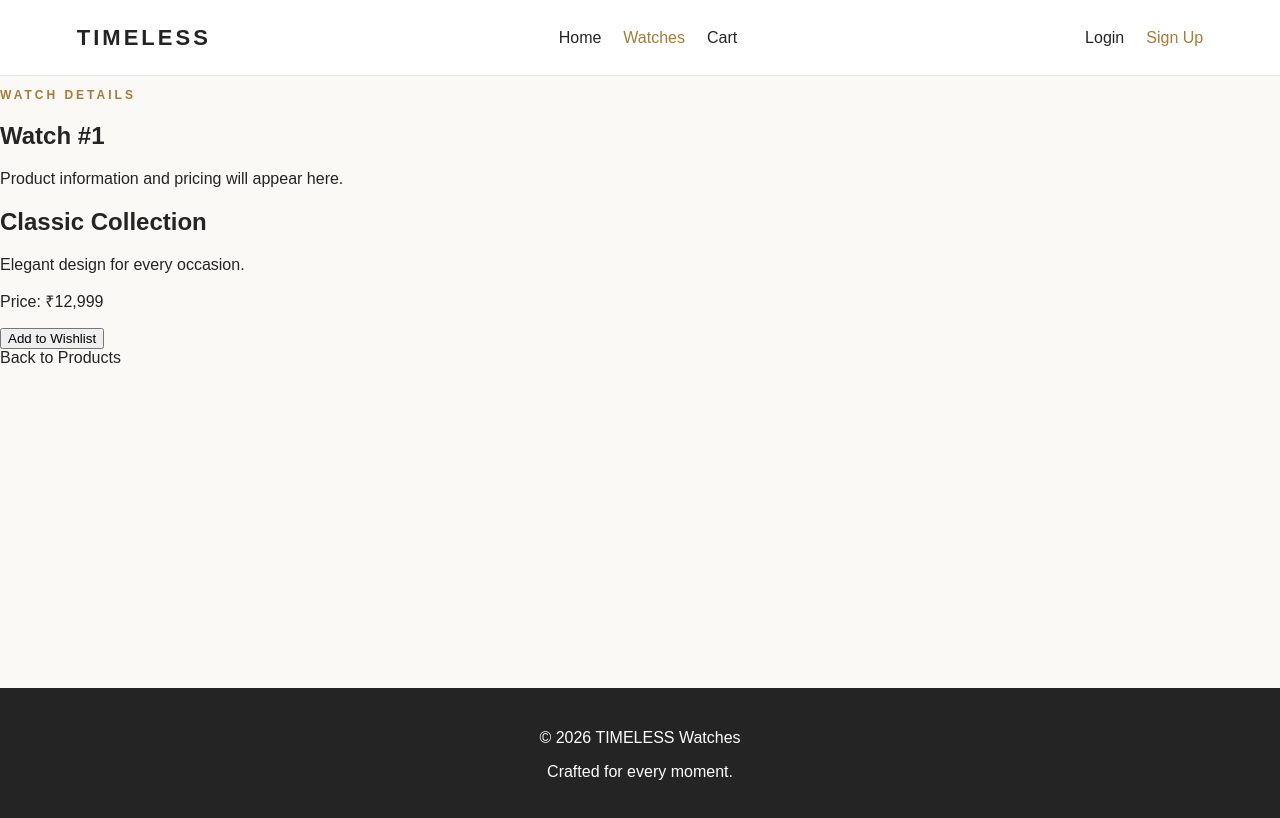
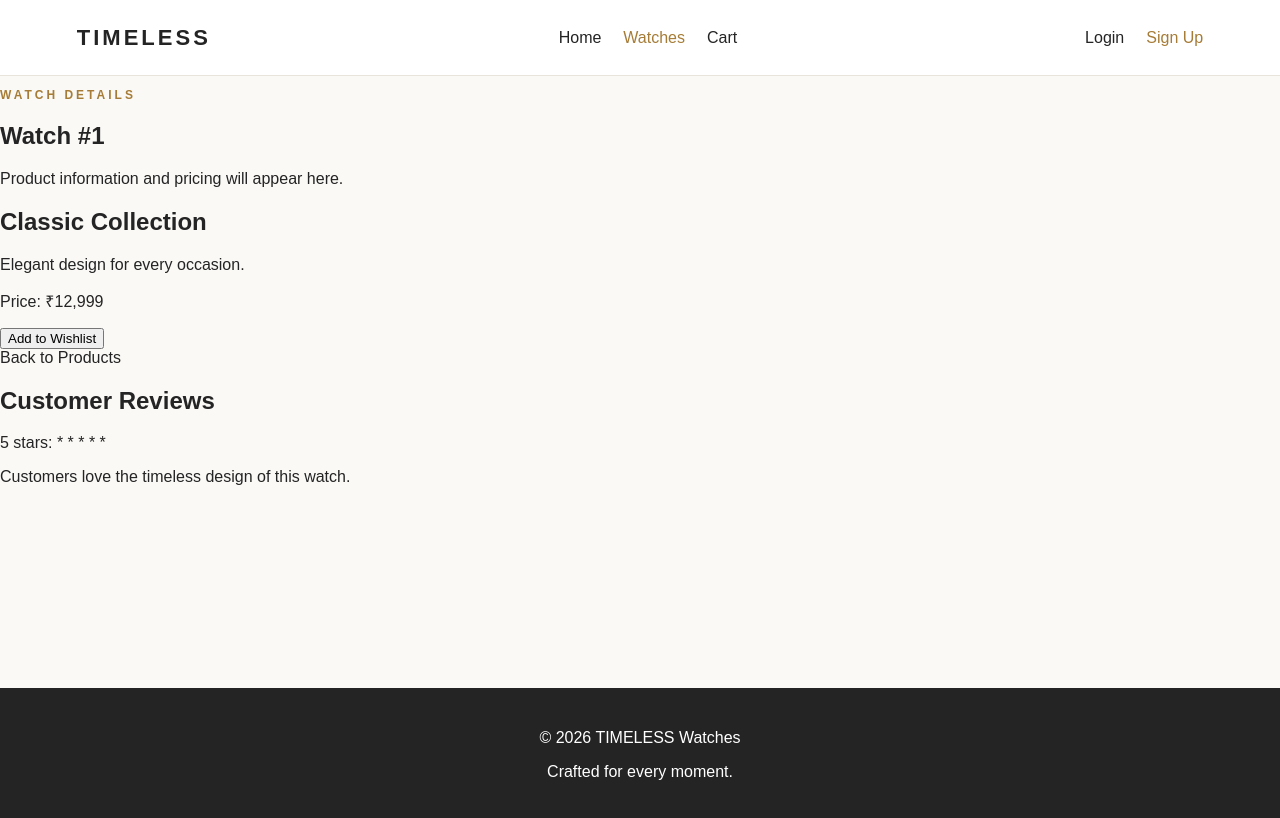
Before and after one commit to Isha2706/Watch-ECommerce, a React app in the folder frontend/: page /products/1 in a window 1280 px wide. Shown: the top 818 px of the page. Built offline with nearby package versions, Linux system fonts and the light colour scheme; the HTML template or start-up script is replaced by a standard one.

Commit message:
feat: add customer reviews

```diff
--- a/frontend/src/pages/ProductDetails.jsx
+++ b/frontend/src/pages/ProductDetails.jsx
@@ -19,6 +19,12 @@ function ProductDetails() {
 
             <Link to="/products">Back to Products</Link>
         </section>
+
+            <div className="product-reviews">
+                <h2>Customer Reviews</h2>
+                <p>5 stars: * * * * *</p>
+                <p>Customers love the timeless design of this watch.</p>
+            </div>
         </>
 
     );
```
